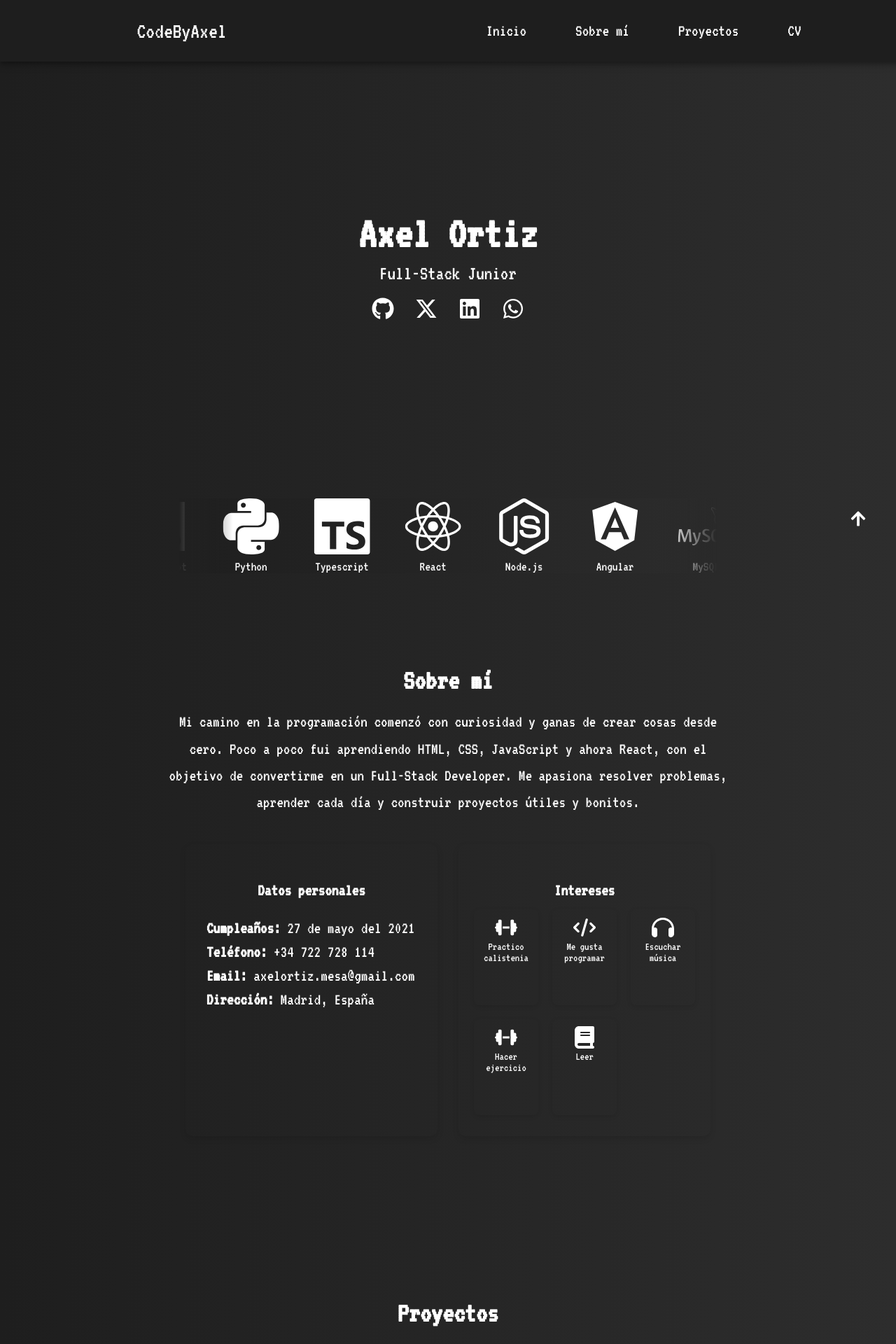
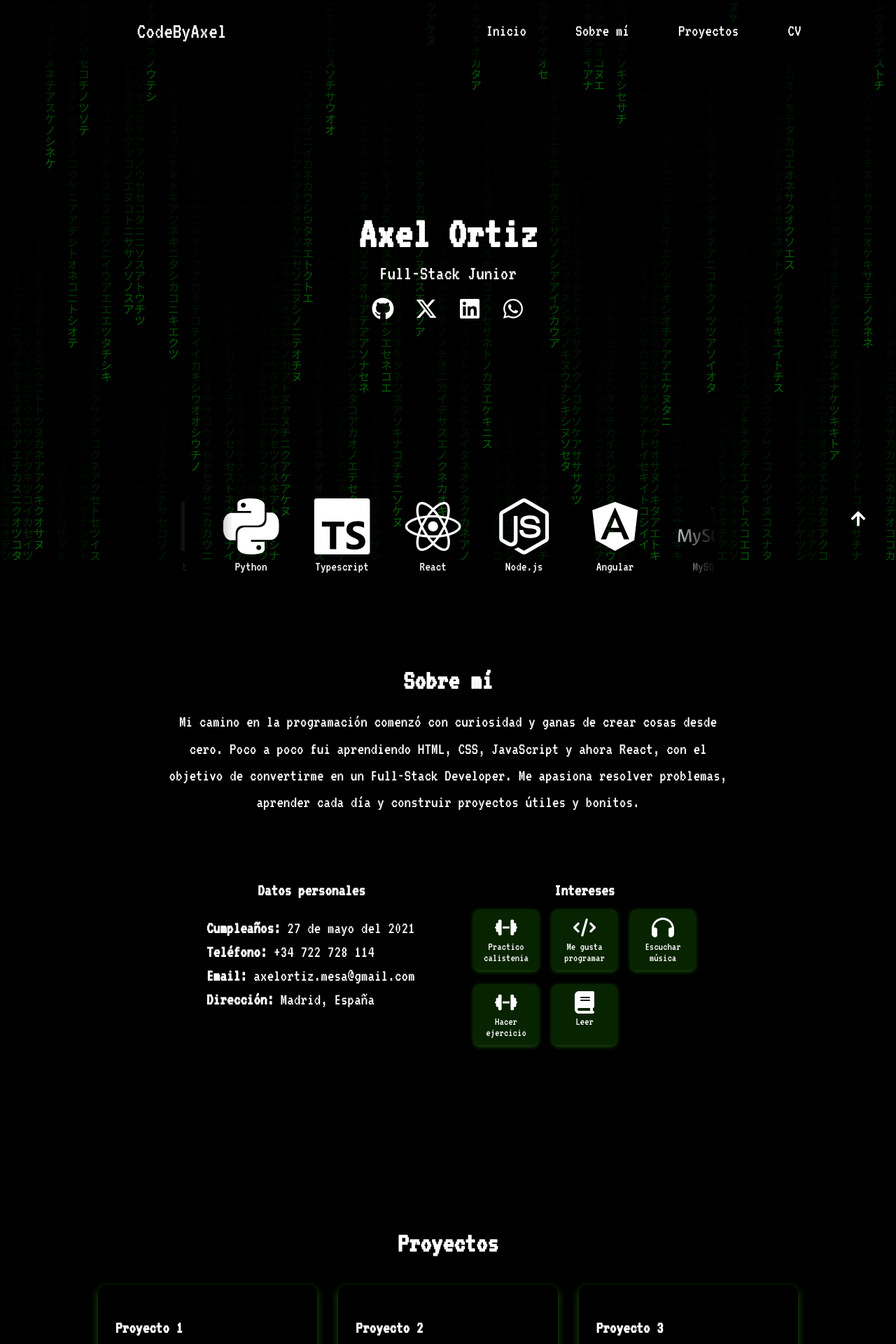
Before and after one commit to CodeByAxel/portfolio, a React (Create React App) app: page / in a window 1280 px wide. Shown: the top 1920 px of the page at 70% size. Built offline with nearby package versions, Linux system fonts and the light colour scheme.

Commit message:
Añadido fondo estilo Matrix

```diff
--- a/src/App.css
+++ b/src/App.css
@@ -12,6 +12,6 @@ button {
 }
 body {
   font-family: 'VT323', monospace;
-  background: linear-gradient(to right, #1e1e1e, #2d2d2d);
+  background-color: black;
 
 }
--- a/src/App.js
+++ b/src/App.js
@@ -6,10 +6,12 @@ import SobreMi from "./components/SobreMi";
 import Proyectos from "./components/Proyectos";
 import Footer from "./components/Footer";
 import "./App.css";
+import MatrixBackground from "./components/MatrixBackground";
 
 function App() {
   return (
     <div className="App">
+      <MatrixBackground />
       <Header />
       <Inicio />
       <Skills />
--- a/src/components/Header.css
+++ b/src/components/Header.css
@@ -2,7 +2,7 @@
     position: fixed;
     top: 0;
     width: 100%;
-    background-color: #1e1e1e;
+    background-color: #000000b2;
     color: rgb(255, 255, 255);
     display: flex;
     justify-content: space-around;
@@ -34,7 +34,7 @@
   }
 
   .nav-links li a:hover {
-    color: #61dafb;
+    color: #61fb75;
   }
   @media (max-width: 768px) {
     .header {
--- a/src/components/Inicio.css
+++ b/src/components/Inicio.css
@@ -1,6 +1,6 @@
 .inicio {
     height: 89vh;
-    background: linear-gradient(to right, #1e1e1e, #2d2d2d);
+
     color: white;
     display: flex;
     justify-content: center;
@@ -29,12 +29,15 @@
 
   .iconos a {
     color: white;
-    transition: color 0.3s ease;
+    transition: all 0.3s ease;
   }
 
   .iconos a:hover {
-    color: #61dafb;
+    color: #61fb69;
+    transform: translateY(-5px);
   }
+
+
 
   @media (max-width: 768px) {
     .inicio{
--- /dev/null
+++ b/src/components/MatrixBackground.js
@@ -0,0 +1,76 @@
+import React, { useEffect } from "react";
+
+function MatrixBackground() {
+  useEffect(() => {
+    const canvas = document.getElementById("matrixCanvas");
+    const ctx = canvas.getContext("2d");
+
+    // Ajustar tamaño
+    canvas.width = window.innerWidth;
+    canvas.height = window.innerHeight;
+
+    const characters = "アアイウエオカキクケコサシスセソタチツテトナニヌネノ";
+    const matrixChars = characters.split("");
+    const fontSize = 16;
+    let columns = Math.floor(canvas.width / fontSize);
+    let drops = Array(columns).fill(0);
+
+    const textColor = "#00ff00";
+
+    function drawMatrix() {
+      ctx.fillStyle = "rgba(0, 0, 0, 0.1)";
+      ctx.fillRect(0, 0, canvas.width, canvas.height);
+
+      ctx.fillStyle = textColor;
+      ctx.font = `${fontSize}px monospace`;
+
+      drops.forEach((y, index) => {
+        const text = matrixChars[Math.floor(Math.random() * matrixChars.length)];
+        const x = index * fontSize;
+
+        ctx.fillText(text, x, y * fontSize);
+
+        if (y * fontSize > canvas.height && Math.random() > 0.975) {
+          drops[index] = 0;
+        }
+
+        drops[index]++;
+      });
+    }
+
+    const interval = setInterval(drawMatrix, 50);
+
+    const handleResize = () => {
+      canvas.width = window.innerWidth;
+      canvas.height = window.innerHeight;
+      columns = Math.floor(canvas.width / fontSize);
+      drops = Array(columns).fill(0);
+    };
+
+    window.addEventListener("resize", handleResize);
+
+    return () => {
+      clearInterval(interval);
+      window.removeEventListener("resize", handleResize);
+    };
+  }, []);
+
+  return (
+    <canvas
+  id="matrixCanvas"
+  aria-hidden="true"
+  role="presentation"
+  style={{
+    position: "fixed",
+    opacity:"0.4",
+    top: 0,
+    left: 0,
+    zIndex: -1,
+    width: "100vw",
+    height: "100vh",
+  }}
+></canvas>
+  );
+}
+
+export default MatrixBackground;
--- a/src/components/Proyectos.css
+++ b/src/components/Proyectos.css
@@ -1,6 +1,6 @@
 .proyectos {
     padding: 100px 20px;
-    background: linear-gradient(to right, #1e1e1e, #2d2d2d);
+    background: linear-gradient(to right, #00000000, #000000c0);
     text-align: center;
 
   }
@@ -24,7 +24,7 @@
 
     padding: 25px;
     border-radius: 12px;
-    box-shadow: 0 4px 12px rgba(0, 0, 0, 0.1);
+    box-shadow: 0 4px 12px rgba(57, 197, 14, 0.438);
     text-align: left;
     display: flex;
     flex-direction: column;
@@ -47,7 +47,7 @@
   .proyecto a {
     margin-top: auto;
     padding: 10px 15px;
-    background-color: #414141;
+    background-color: #33ff0023;
     color: #fff;
     text-decoration: none;
     font-weight: bold;
@@ -56,6 +56,6 @@
   }
 
   .proyecto a:hover {
-    background-color: #3a3a3a;
+    background-color: #33ff0048;
     transform: translateY(-5px);
   }
--- a/src/components/Skills.css
+++ b/src/components/Skills.css
@@ -1,12 +1,12 @@
 .skills {
-    background: linear-gradient(to right, #1e1e1ec2, #2d2d2dc5);
+    background: linear-gradient(to right, #1e1e1e00, #2d2d2d00);
 
     padding: 0px 0;
     margin: 0 20%;
     overflow: hidden;
 
-    mask-image: linear-gradient(to right, transparent, black 10%, black 90%, transparent);
-    -webkit-mask-image: linear-gradient(to right, transparent, black 10%, black 90%, transparent);
+    mask-image: linear-gradient(to right, transparent, rgba(0, 0, 0, 0) 10%, rgb(0, 0, 0) 90%, transparent);
+    -webkit-mask-image: linear-gradient(to right, transparent, rgb(0, 0, 0) 10%, rgb(0, 0, 0) 90%, transparent);
   }
 
 
@@ -29,6 +29,11 @@
     color: white;
     font-size: 5rem;
     min-width: 100px;
+    transition: all ease 1s;
+  }
+  .skill:hover{
+    color: rgb(64, 255, 47);
+    font-size: 6rem;
   }
 
   .skill span {
@@ -53,7 +58,7 @@
         -webkit-mask-image: linear-gradient(to right, transparent, black 5%, black 95%, transparent);
       }
       .skills-track {
-        animation-duration: 10s;
+        animation-duration: 15s;
       }
 
 
--- a/src/components/SobreMi.css
+++ b/src/components/SobreMi.css
@@ -1,7 +1,7 @@
 .sobremi {
     padding: 100px 20px;
     background-color: #f4f4f4;
-    background: linear-gradient(to right, #1e1e1e, #2d2d2d);
+    background: linear-gradient(to right, #0000009d, #2d2d2d00);
     text-align: center;
 
   }
@@ -68,12 +68,15 @@
 
   .interes {
     width: 72px;
-    background-color: #f0f0f000;
+    background-color: #33ff0023;
     color: #fff;
     border-radius: 8px;
     padding: 10px;
     text-align: center;
-    box-shadow: 0 2px 6px rgba(0, 0, 0, 0.1);
+    box-shadow: 0 2px 6px rgba(57, 197, 14, 0.438);
+  }
+  .interes p {
+    margin: 0;
   }
 
   .icono-interes {
```
